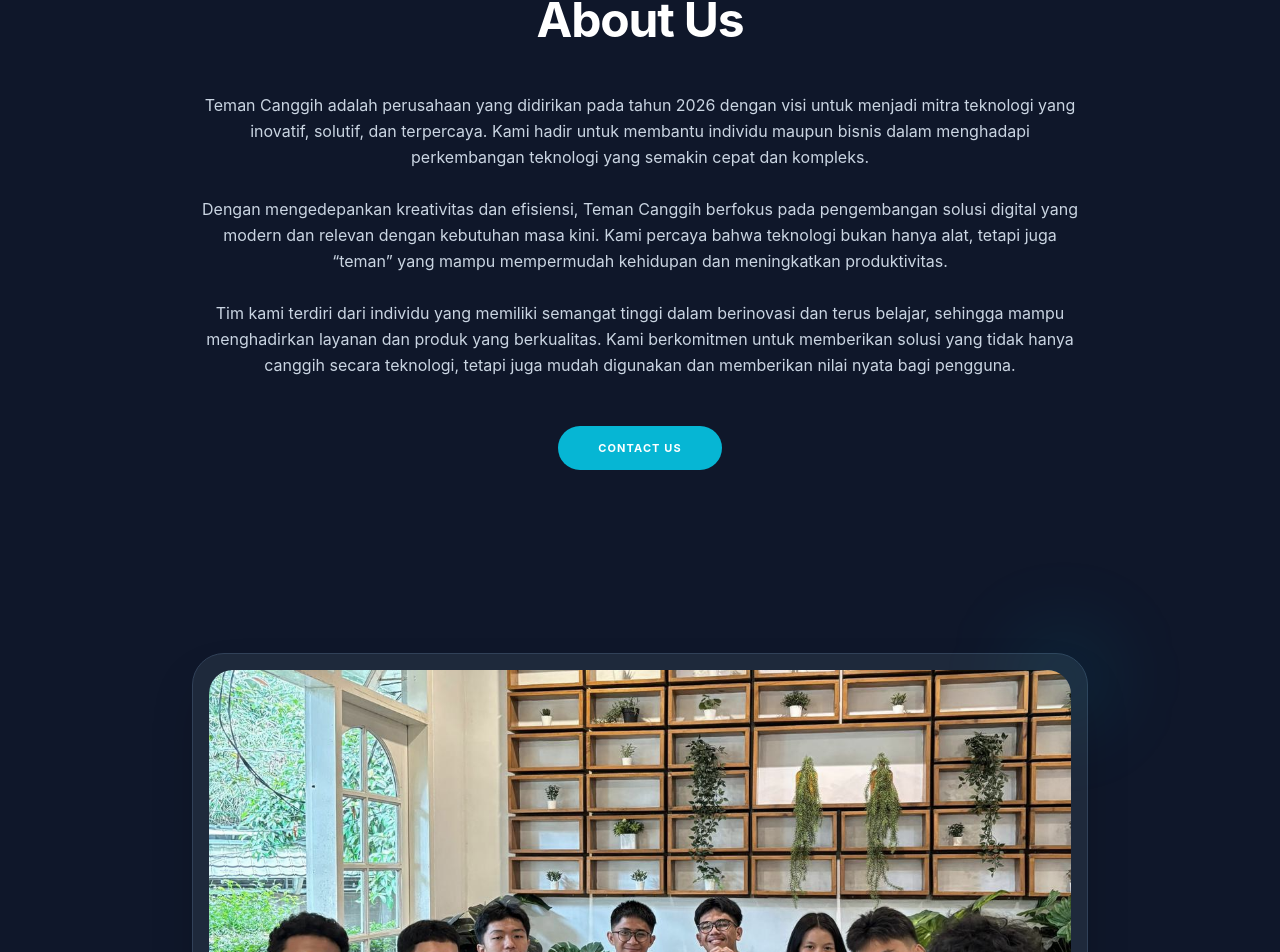
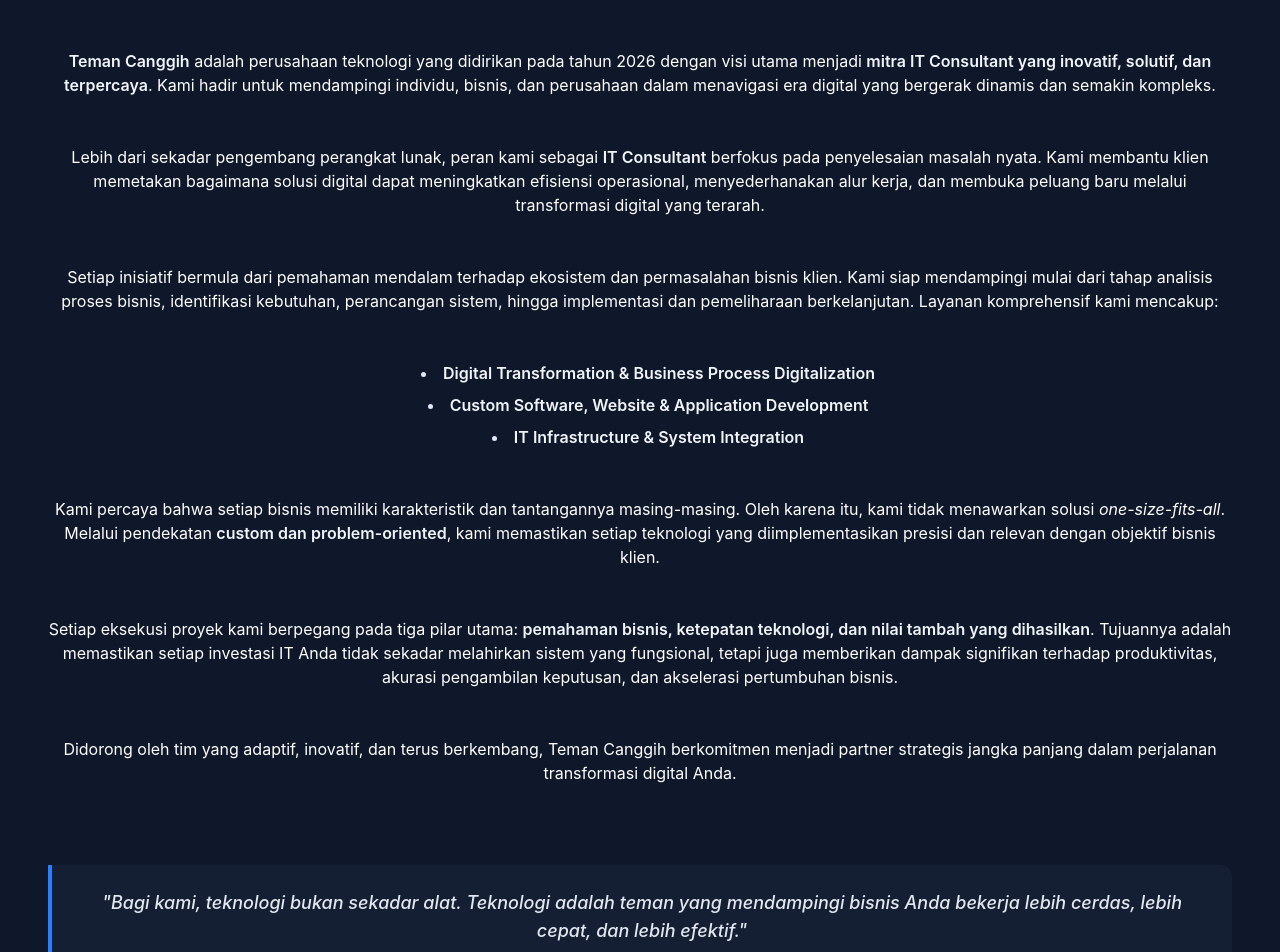
Before and after one commit to dimasvso/Company-Profile-Teman-Canggih, a React (Vite) app: page /about in a window 1280 px wide. Shown: the part 207-1159 px from the top of the page. Built offline with nearby package versions, Linux system fonts and the light colour scheme.

Commit message:
fix: about

```diff
--- a/src/pages/About.jsx
+++ b/src/pages/About.jsx
@@ -8,30 +8,48 @@
       <section className="bg-[#0F172A] min-h-screen lg:py-10 px-6 py-8">
         {/* Hero Section */}
         <section className="min-h-screen text-white flex flex-col justify-center gap-8 md:gap-12 items-center text-center px-6">
-          <h1 className="text-3xl md:text-5xl font-bold tracking-tight">
+          <h1 className="text-3xl md:text-5xl font-bold tracking-tight mt-30">
             About Us
           </h1>
-          <p className="max-w-4xl text-center text-sm md:text-base leading-relaxed text-slate-300">
-            Teman Canggih adalah perusahaan yang didirikan pada tahun 2026
-            dengan visi untuk menjadi mitra teknologi yang inovatif, solutif,
-            dan terpercaya. Kami hadir untuk membantu individu maupun bisnis
-            dalam menghadapi perkembangan teknologi yang semakin cepat dan
-            kompleks.
-            <br />
-            <br />
-            Dengan mengedepankan kreativitas dan efisiensi, Teman Canggih
-            berfokus pada pengembangan solusi digital yang modern dan relevan
-            dengan kebutuhan masa kini. Kami percaya bahwa teknologi bukan hanya
-            alat, tetapi juga “teman” yang mampu mempermudah kehidupan dan
-            meningkatkan produktivitas.
-            <br />
-            <br />
-            Tim kami terdiri dari individu yang memiliki semangat tinggi dalam
-            berinovasi dan terus belajar, sehingga mampu menghadirkan layanan
-            dan produk yang berkualitas. Kami berkomitmen untuk memberikan
-            solusi yang tidak hanya canggih secara teknologi, tetapi juga mudah
-            digunakan dan memberikan nilai nyata bagi pengguna.
-          </p>
+          <p>
+        <span className="font-semibold text-slate-100">Teman Canggih</span> adalah perusahaan teknologi yang didirikan pada tahun 2026 dengan visi utama menjadi <span className="font-semibold text-slate-100">mitra IT Consultant yang inovatif, solutif, dan terpercaya</span>. Kami hadir untuk mendampingi individu, bisnis, dan perusahaan dalam menavigasi era digital yang bergerak dinamis dan semakin kompleks.
+      </p>
+
+      <p>
+        Lebih dari sekadar pengembang perangkat lunak, peran kami sebagai <span className="font-semibold text-slate-100">IT Consultant</span> berfokus pada penyelesaian masalah nyata. Kami membantu klien memetakan bagaimana solusi digital dapat meningkatkan efisiensi operasional, menyederhanakan alur kerja, dan membuka peluang baru melalui transformasi digital yang terarah.
+      </p>
+
+      <p>
+        Setiap inisiatif bermula dari pemahaman mendalam terhadap ekosistem dan permasalahan bisnis klien. Kami siap mendampingi mulai dari tahap analisis proses bisnis, identifikasi kebutuhan, perancangan sistem, hingga implementasi dan pemeliharaan berkelanjutan. Layanan komprehensif kami mencakup:
+      </p>
+
+      <ul className="list-disc list-inside space-y-2 pl-4 text-slate-200">
+        <li><span className="font-semibold text-slate-100">Digital Transformation & Business Process Digitalization</span></li>
+        <li><span className="font-semibold text-slate-100">Custom Software, Website & Application Development</span></li>
+        <li><span className="font-semibold text-slate-100">IT Infrastructure & System Integration</span></li>
+      </ul>
+
+      <p>
+        Kami percaya bahwa setiap bisnis memiliki karakteristik dan tantangannya masing-masing. Oleh karena itu, kami tidak menawarkan solusi <span className="italic">one-size-fits-all</span>. Melalui pendekatan <span className="font-semibold text-slate-100">custom dan problem-oriented</span>, kami memastikan setiap teknologi yang diimplementasikan presisi dan relevan dengan objektif bisnis klien.
+      </p>
+
+      <p>
+        Setiap eksekusi proyek kami berpegang pada tiga pilar utama: <span className="font-semibold text-slate-100">pemahaman bisnis, ketepatan teknologi, dan nilai tambah yang dihasilkan</span>. Tujuannya adalah memastikan setiap investasi IT Anda tidak sekadar melahirkan sistem yang fungsional, tetapi juga memberikan dampak signifikan terhadap produktivitas, akurasi pengambilan keputusan, dan akselerasi pertumbuhan bisnis.
+      </p>
+
+      <p>
+        Didorong oleh tim yang adaptif, inovatif, dan terus berkembang, Teman Canggih berkomitmen menjadi partner strategis jangka panjang dalam perjalanan transformasi digital Anda.
+      </p>
+
+      <blockquote className="mt-8 p-6 bg-slate-800/50 border-l-4 border-blue-500 rounded-r-xl">
+        <p className="text-lg text-center font-medium italic text-slate-200">
+          "Bagi kami, teknologi bukan sekadar alat. Teknologi adalah teman yang mendampingi bisnis Anda bekerja lebih cerdas, lebih cepat, dan lebih efektif."
+        </p>
+      </blockquote>
+
+      <p className="text-xl font-bold text-center text-slate-100 mt-12 pt-8 border-t border-slate-700">
+        Teman Canggih — Your Technology Partner.
+      </p>
           <a href="/contact">
             <Button
               variant="hero"
```
